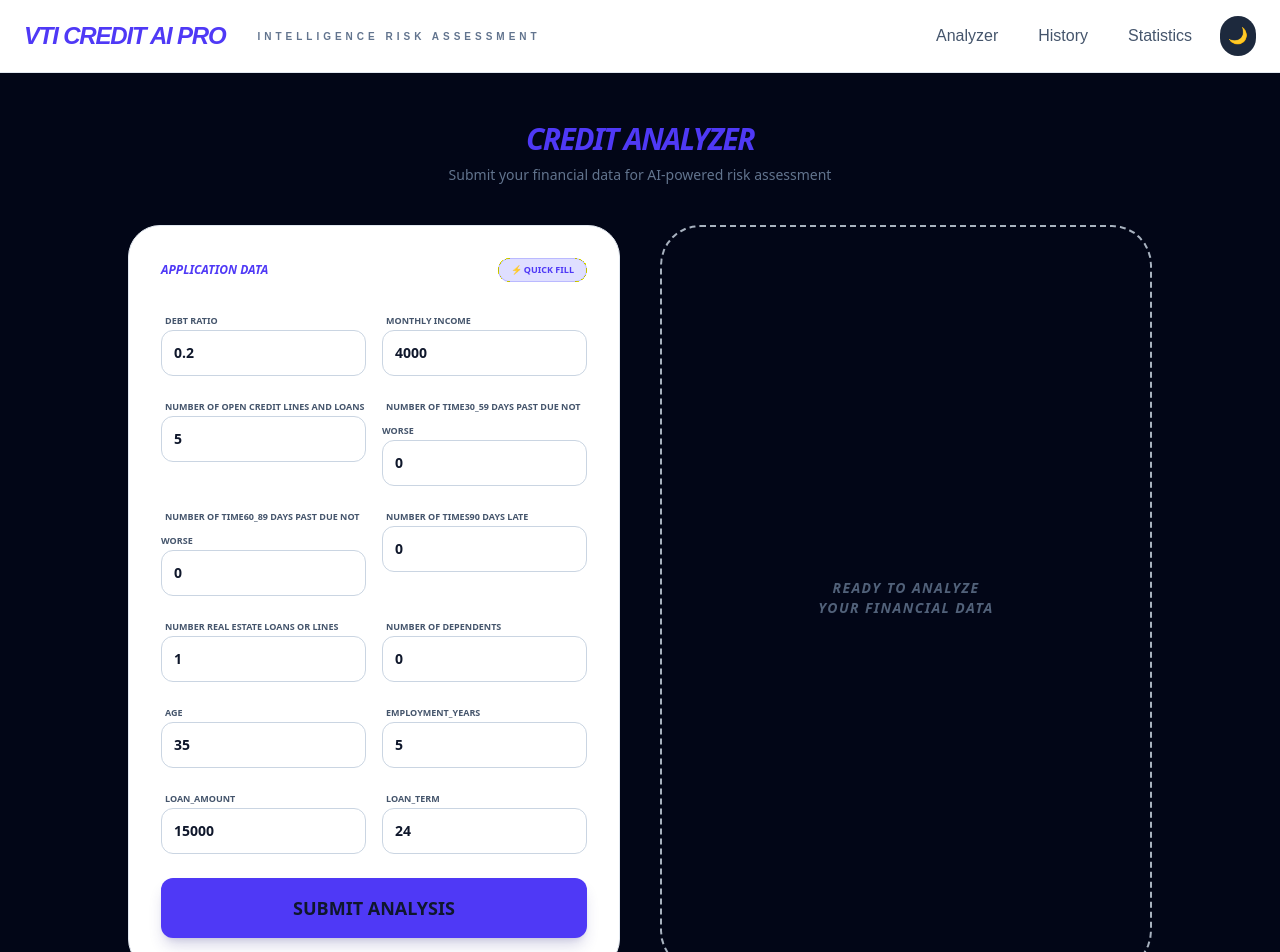
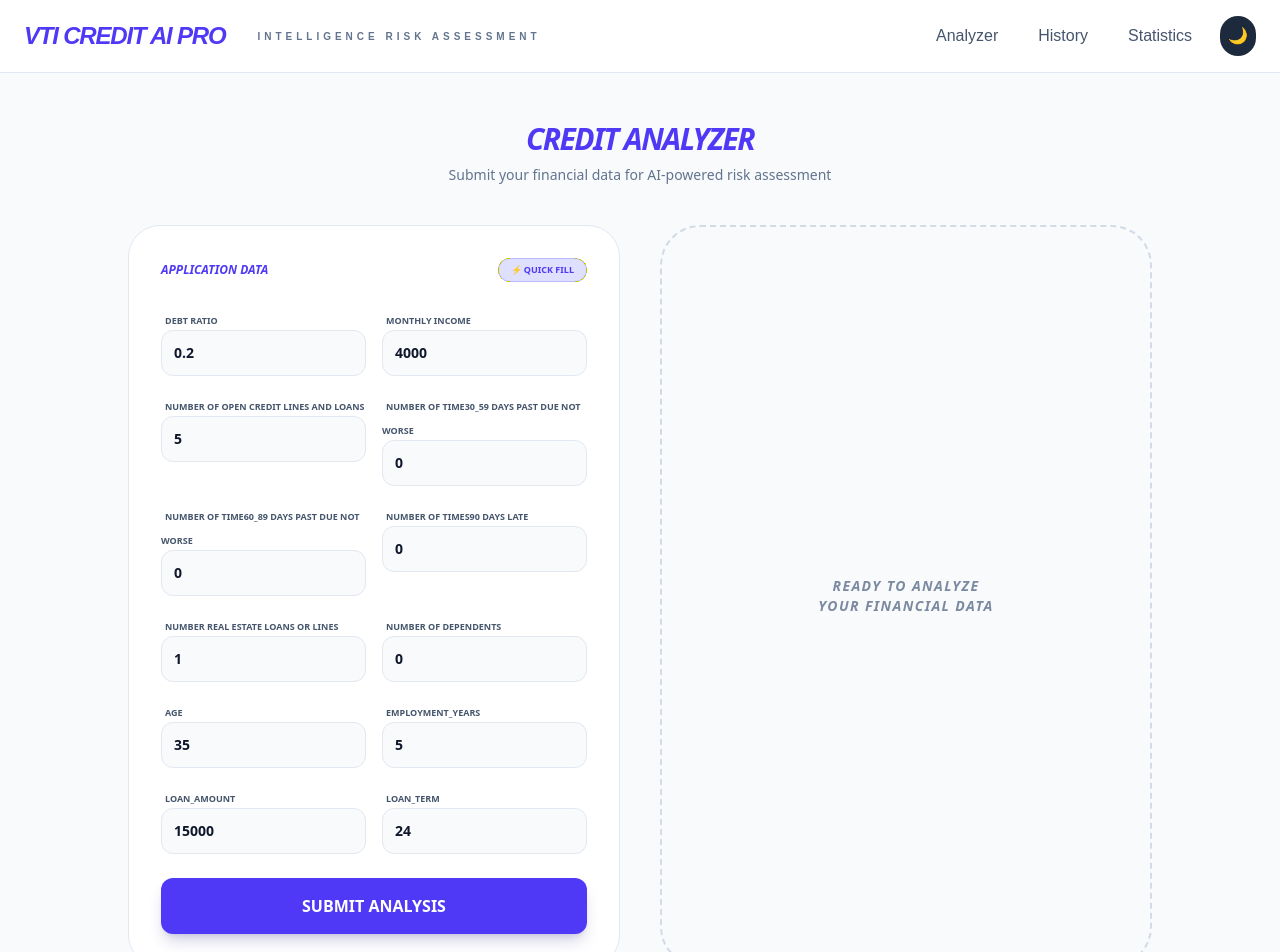
Before and after one commit to CelineN196/credit-scoring-app, a Next.js app in the folder credit-frontend/: page / in a window 1280 px wide. Shown: the top 952 px of the page. Built offline with nearby package versions, Linux system fonts and the light colour scheme.

Commit message:
style: fix light mode visibility and remove hardcoded dark colors

```diff
--- a/credit-frontend/src/app/page.tsx
+++ b/credit-frontend/src/app/page.tsx
@@ -88,7 +88,7 @@ export default function Home() {
   };
 
   return (
-    <div className="min-h-screen text-slate-900 dark:text-white p-6 md:p-12 font-sans">
+    <div className="min-h-screen bg-slate-50 dark:bg-[#05070a] text-slate-900 dark:text-slate-100 p-6 md:p-12 font-sans">
       <div className="max-w-5xl mx-auto space-y-10">
         <div className="text-center space-y-2">
           <h1 className="text-3xl font-black tracking-tighter italic text-indigo-600 dark:text-indigo-400 uppercase">Credit Analyzer</h1>
@@ -109,16 +109,16 @@ export default function Home() {
                 </label>
                 <input required type="number" step="any" value={(formData as any)[key]}
                   onChange={(e) => setFormData({...formData, [key]: e.target.value})}
-                  className="w-full bg-white dark:bg-[#020617] border border-slate-300 dark:border-slate-700 rounded-xl p-3 text-sm outline-none focus:border-indigo-500 transition-all font-bold" />
+                  className="w-full bg-slate-50 dark:bg-slate-900/50 border border-slate-200 dark:border-slate-800 rounded-xl p-3 text-sm outline-none focus:border-indigo-500 transition-all font-bold" />
               </div>
             ))}
             <button
               disabled={loading}
-              className="col-span-2 bg-indigo-600 hover:bg-indigo-500 disabled:bg-slate-400 dark:disabled:bg-slate-600 disabled:cursor-not-allowed py-4 rounded-xl font-black text-lg mt-2 transition-transform active:scale-95 shadow-lg shadow-indigo-900/20 flex items-center justify-center gap-2"
+              className="col-span-2 bg-indigo-600 hover:bg-indigo-500 disabled:bg-slate-400 dark:disabled:bg-slate-600 disabled:cursor-not-allowed py-4 rounded-xl font-black text-white dark:text-white mt-2 transition-transform active:scale-95 shadow-lg shadow-indigo-900/20 flex items-center justify-center gap-2"
             >
               {loading ? (
                 <>
-                  <div className="w-4 h-4 border-2 border-white border-t-transparent rounded-full animate-spin"></div>
+                  <div className="w-4 h-4 border-2 border-slate-900 dark:border-white border-t-transparent rounded-full animate-spin"></div>
                   ANALYZING...
                 </>
               ) : (
@@ -135,7 +135,7 @@ export default function Home() {
           {/* Cột hiển thị Result với Gauge Chart (F10) */}
           <div className="h-full">
             {result ? (
-              <div className={`p-10 rounded-[2.5rem] border-2 text-center h-full flex flex-col items-center justify-center transition-all duration-700 ${result.approved ? 'bg-emerald-500/5 border-emerald-500/50 shadow-[0_0_40px_rgba(16,185,129,0.1)]' : 'bg-rose-500/5 border-rose-500/50 shadow-[0_0_40px_rgba(244,63,94,0.1)]'}`}>
+              <div className={`p-10 rounded-[2.5rem] border-2 text-center h-full flex flex-col items-center justify-center transition-all duration-700 backdrop-blur-sm ${result.approved ? 'bg-emerald-500/5 border-emerald-500/50 shadow-[0_0_40px_rgba(16,185,129,0.1)]' : 'bg-rose-500/5 border-rose-500/50 shadow-[0_0_40px_rgba(244,63,94,0.1)]'}`}>
                 <div className="relative w-48 h-48 mb-6">
                   <svg className="w-full h-full transform -rotate-90">
                     <circle cx="96" cy="96" r="80" stroke="currentColor" strokeWidth="12" fill="transparent" className="text-slate-300 dark:text-slate-800" />
@@ -147,11 +147,11 @@ export default function Home() {
                     />
                   </svg>
                   <div className="absolute inset-0 flex flex-col items-center justify-center">
-                    <span className="text-5xl font-black italic">{displayScore.toFixed(0)}%</span>
-                    <span className="text-[10px] font-bold opacity-50 uppercase tracking-widest">Credit Score</span>
+                    <span className="text-5xl font-black italic text-slate-900 dark:text-white">{displayScore.toFixed(0)}%</span>
+                    <span className="text-[10px] font-bold opacity-50 uppercase tracking-widest text-slate-600 dark:text-slate-400">Credit Score</span>
                   </div>
                 </div>
-                <h3 className={`text-4xl font-black italic tracking-tighter ${result.approved ? 'text-emerald-400' : 'text-rose-400'}`}>
+                <h3 className={`text-4xl font-black italic tracking-tighter ${result.approved ? 'text-emerald-600 dark:text-emerald-400' : 'text-rose-600 dark:text-rose-400'}`}>
                   {result.approved ? 'PASSED' : 'REJECTED'}
                 </h3>
                 <div className="mt-4 px-4 py-1 rounded-full bg-slate-200 dark:bg-slate-800 border border-slate-300 dark:border-slate-700 text-[10px] font-black uppercase tracking-[0.2em]">
```
